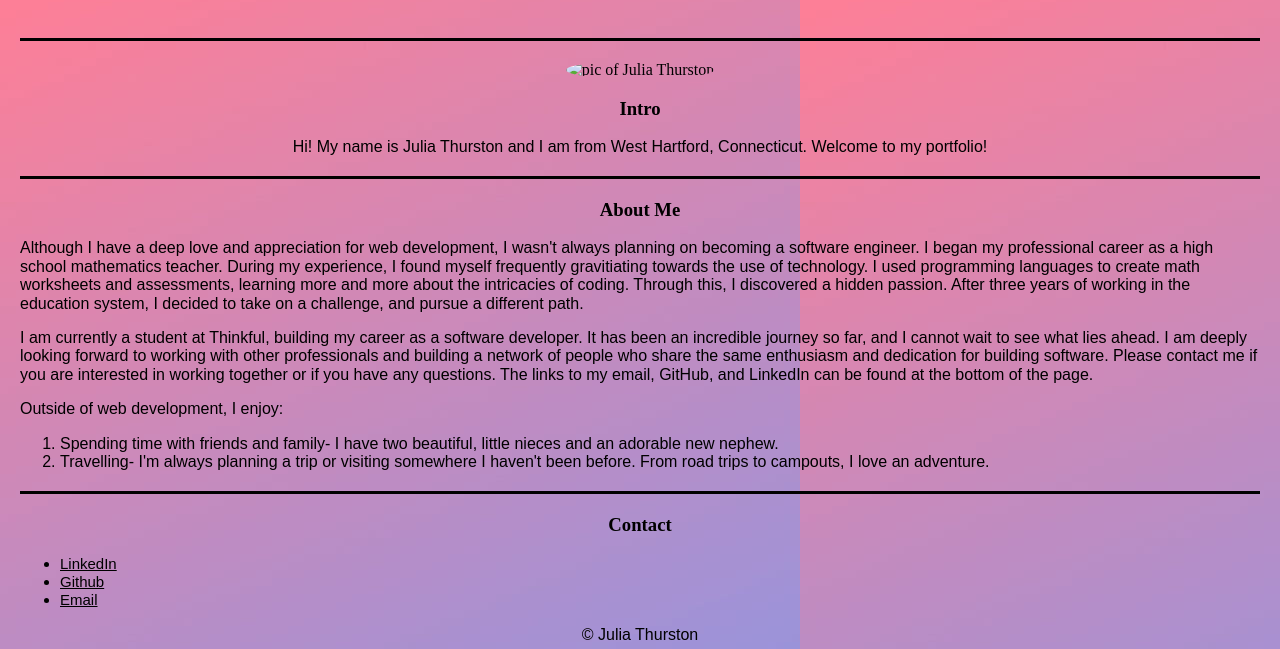
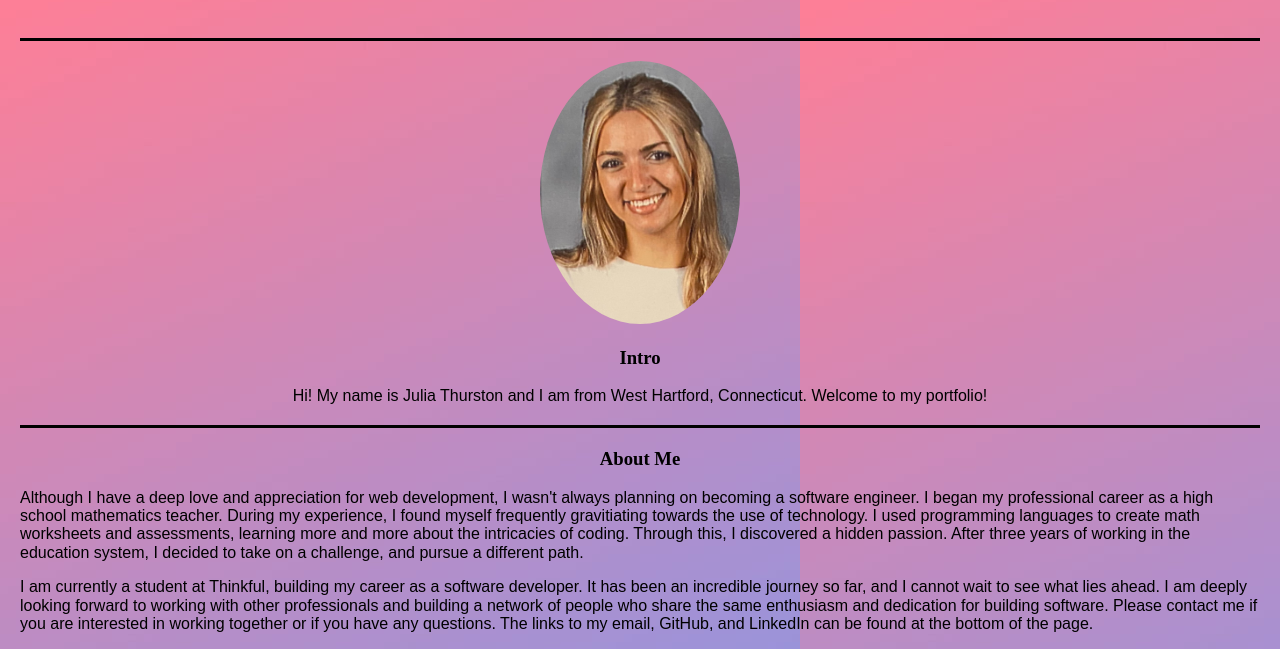
Before and after one commit to juliathurston/Portfolio, a plain HTML site: page index.html in a window 1280 px wide. Shown: the part 150-799 px from the top of the page. Drawn offline with nearby package versions, Linux system fonts and the light colour scheme; a script that the page names is missing.

Commit message:
Update index.html

```diff
--- a/index.html
+++ b/index.html
@@ -23,7 +23,7 @@
     <div style="text-align: center;">
         <img
           width="400"
-          src="pic-of-me.jpeg"
+          src="pic-of-me.jpg"
           alt="pic of Julia Thurston"
         >
     </div>
```
